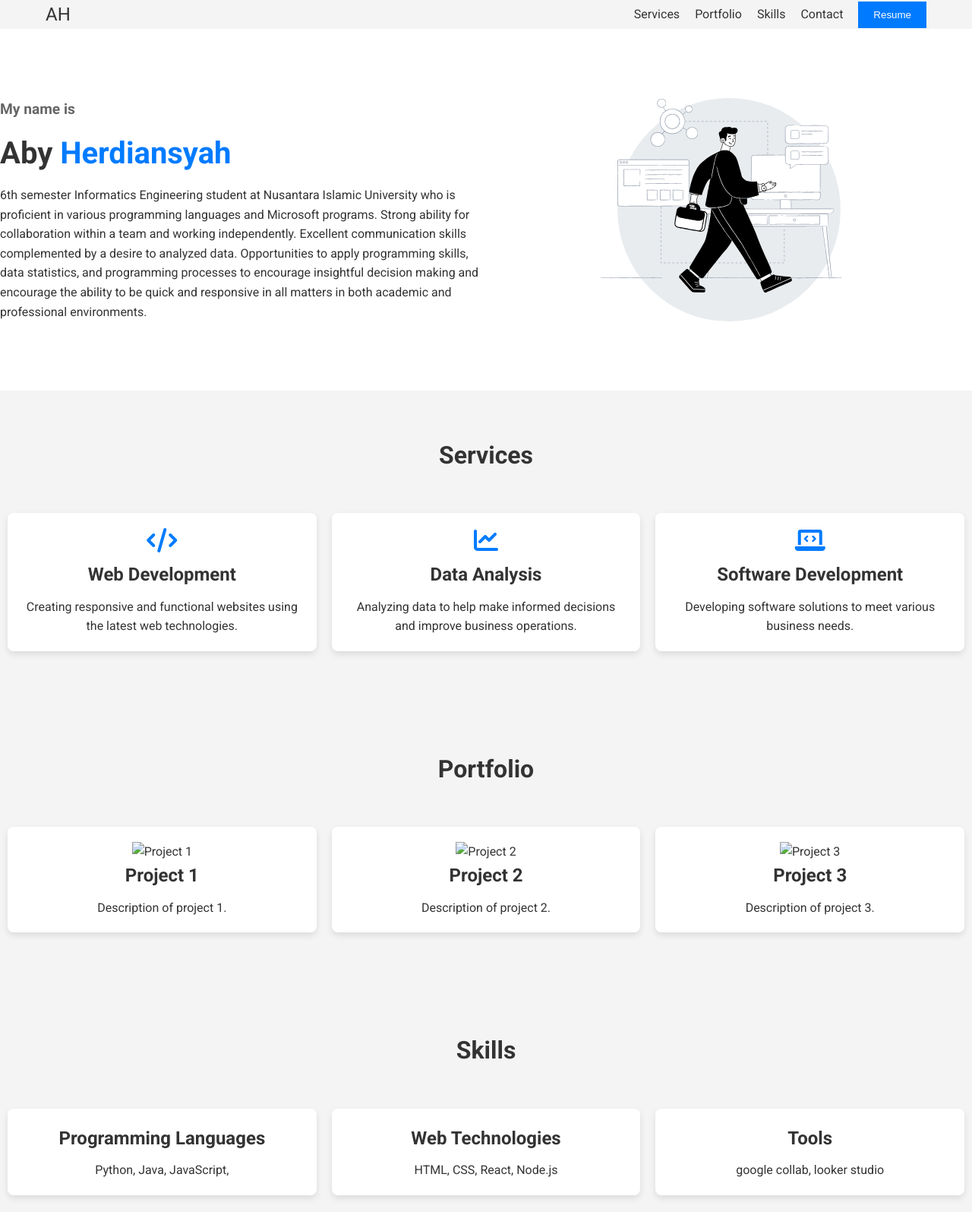
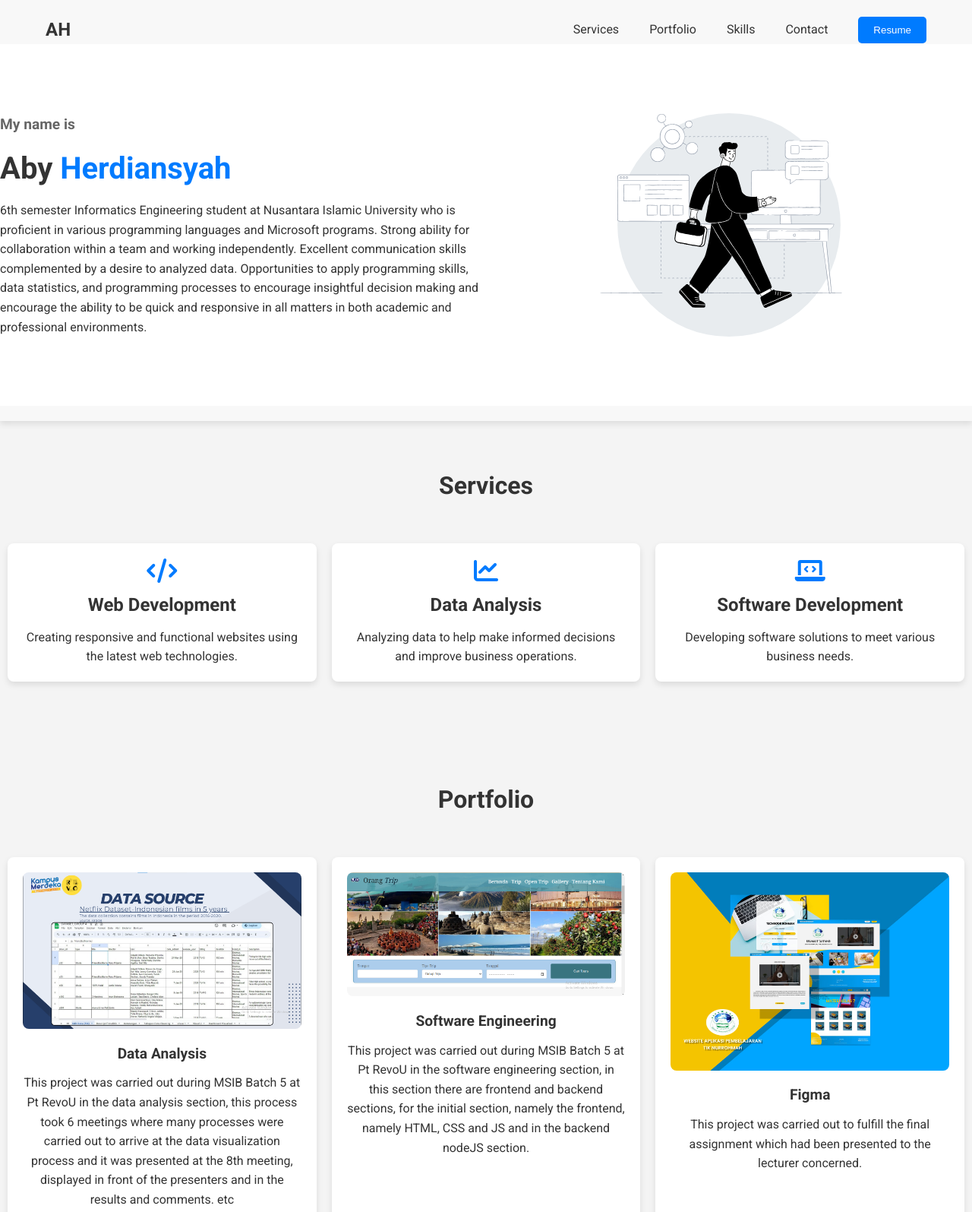
Before and after one commit to Abyhrdians/Portofolio, a plain HTML site: page index.html in a window 1280 px wide. Shown: the top 1595 px of the page at 76% size. Drawn offline with Linux system fonts and the light colour scheme.

Commit message:
perubahan

```diff
--- a/index.html
+++ b/index.html
@@ -22,7 +22,7 @@
                         <li><a href="#portfolio">Portfolio</a></li>
                         <li><a href="#skills">Skills</a></li>
                         <li><a href="#contact">Contact</a></li>
-                        <li><a href="/resume.pdf" target="_blank"><button class="btn">Resume</button></a></li>
+                        <li><a href="/resume.pdf" target="resume.pdf"><button class="btn">Resume</button></a></li>
                     </ul>
                 </nav>
                 <div class="burger">
@@ -70,19 +70,19 @@
             <h2>Portfolio</h2>
             <div class="portfolio-container">
                 <div class="portfolio-item">
-                    <img src="./images/project1.jpg" alt="Project 1">
-                    <h3>Project 1</h3>
-                    <p>Description of project 1.</p>
+                    <img src="./images/portopolios/image (1).png" alt="image (1)">
+                    <h3>Data Analysis</h3>
+                    <p>This project was carried out during MSIB Batch 5 at Pt RevoU in the data analysis section, this process took 6 meetings where many processes were carried out to arrive at the data visualization process and it was presented at the 8th meeting, displayed in front of the presenters and in the results and comments. etc</p>
                 </div>
                 <div class="portfolio-item">
-                    <img src="./images/project2.jpg" alt="Project 2">
-                    <h3>Project 2</h3>
-                    <p>Description of project 2.</p>
+                    <img src="./images/portopolios/image (2).png" alt="image (2)">
+                    <h3>Software Engineering</h3>
+                    <p>This project was carried out during MSIB Batch 5 at Pt RevoU in the software engineering section, in this section there are frontend and backend sections, for the initial section, namely the frontend, namely HTML, CSS and JS and in the backend nodeJS section.</p>
                 </div>
                 <div class="portfolio-item">
-                    <img src="./images/project3.jpg" alt="Project 3">
-                    <h3>Project 3</h3>
-                    <p>Description of project 3.</p>
+                    <img src="./images/portopolios/image (3).jpeg" alt="image (3)">
+                    <h3>Figma</h3>
+                    <p>This project was carried out to fulfill the final assignment which had been presented to the lecturer concerned.</p>
                 </div>
             </div>
         </section>
--- a/styles/style.css
+++ b/styles/style.css
@@ -1,3 +1,4 @@
+/* Global Styles */
 * {
     margin: 0;
     padding: 0;
@@ -17,8 +18,9 @@ body {
     padding: 0 20px;
 }
 
-.header {
-    background: #fff;
+/* Header */
+header {
+    background-color: #f8f8f8;
     padding: 20px 0;
     box-shadow: 0 4px 8px rgba(0, 0, 0, 0.1);
 }
@@ -30,15 +32,17 @@ body {
 }
 
 .logo a {
-    font-size: 1.5rem;
+    font-size: 24px;
+    font-weight: bold;
+    text-decoration: none;
     color: #333;
-    text-decoration: none;
 }
 
 .nav-links {
     list-style: none;
     display: flex;
     align-items: center;
+    gap: 20px;
 }
 
 .nav-links li {
@@ -55,19 +59,6 @@ body {
     color: #007BFF;
 }
 
-.btn {
-    background: #007BFF;
-    color: #fff;
-    border: none;
-    padding: 10px 20px;
-    cursor: pointer;
-    transition: background 0.3s ease;
-}
-
-.btn:hover {
-    background: #0056b3;
-}
-
 .burger {
     display: none;
     cursor: pointer;
@@ -81,10 +72,25 @@ body {
     transition: all 0.3s ease;
 }
 
+.btn {
+    background: #007BFF;
+    color: #fff;
+    border: none;
+    padding: 10px 20px;
+    cursor: pointer;
+    transition: background 0.3s ease;
+    border-radius: 5px;
+}
+
+.btn:hover {
+    background: #0056b3;
+}
+
+/* Hero Section */
 #hero {
     display: flex;
+    justify-content: space-between;
     align-items: center;
-    justify-content: space-between;
     padding: 60px 0;
     background: #fff;
 }
@@ -118,6 +124,7 @@ body {
     color: #007BFF;
 }
 
+/* Main Section */
 .main-section {
     padding: 60px 0;
     text-align: center;
@@ -128,13 +135,18 @@ body {
     font-size: 2rem;
 }
 
-.services-container, .portfolio-container, .skills-container {
+/* Services Section */
+.services-container,
+.portfolio-container,
+.skills-container {
     display: flex;
     justify-content: space-around;
     flex-wrap: wrap;
 }
 
-.service, .portfolio-item, .skill {
+.service,
+.portfolio-item,
+.skill {
     background: #fff;
     padding: 20px;
     margin: 10px;
@@ -143,9 +155,12 @@ body {
     box-shadow: 0 4px 8px rgba(0, 0, 0, 0.1);
     border-radius: 8px;
     transition: transform 0.3s ease;
+    text-align: center;
 }
 
-.service:hover, .portfolio-item:hover, .skill:hover {
+.service:hover,
+.portfolio-item:hover,
+.skill:hover {
     transform: translateY(-10px);
 }
 
@@ -155,11 +170,31 @@ body {
     color: #007BFF;
 }
 
-.service h3, .portfolio-item h3, .skill h3 {
+.service h3,
+.portfolio-item h3,
+.skill h3 {
     margin-bottom: 10px;
     font-size: 1.5rem;
 }
 
+/* Portfolio Section */
+.portfolio-item img {
+    max-width: 100%;
+    height: auto;
+    border-radius: 8px;
+}
+
+.portfolio-item h3 {
+    margin-top: 10px;
+    font-size: 1.2em;
+}
+
+.portfolio-item p {
+    margin-top: 5px;
+    font-size: 1em;
+}
+
+/* Contact Form */
 .contact-form {
     display: flex;
     flex-direction: column;
@@ -171,7 +206,8 @@ body {
     font-size: 1rem;
 }
 
-.contact-form input, .contact-form textarea {
+.contact-form input,
+.contact-form textarea {
     width: 100%;
     max-width: 500px;
     padding: 10px;
@@ -197,6 +233,7 @@ body {
     margin-top: 40px;
 }
 
+/* Footer */
 .footer-container {
     background: #333;
     color: #fff;
@@ -208,9 +245,16 @@ body {
     margin-bottom: 10px;
 }
 
+.social-links {
+    display: flex;
+    justify-content: center;
+    gap: 20px;
+    margin-top: 10px;
+}
+
 .social-links a {
-    margin: 0 10px;
     color: #fff;
+    font-size: 20px;
     text-decoration: none;
     transition: color 0.3s ease;
 }
@@ -219,6 +263,7 @@ body {
     color: #007BFF;
 }
 
+/* Responsive Design */
 @media (max-width: 768px) {
     .nav-links {
         flex-direction: column;
```
Also changed, not shown: images/portopolios/image (1).png (added), images/portopolios/image (2).png (added), images/portopolios/image (3).jpeg (added).
